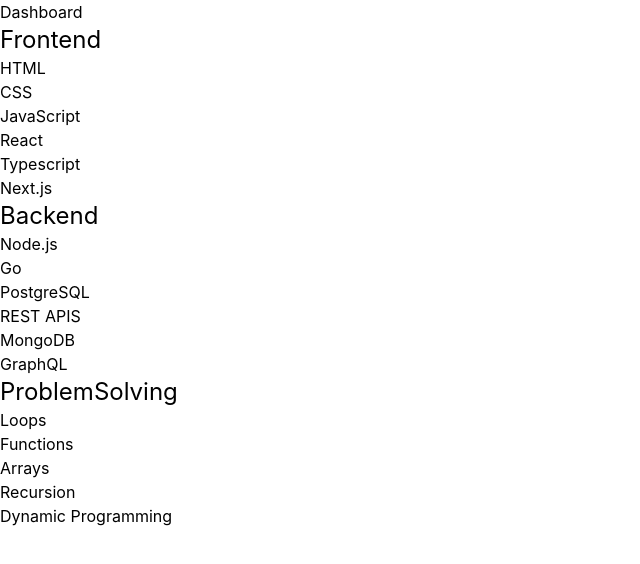
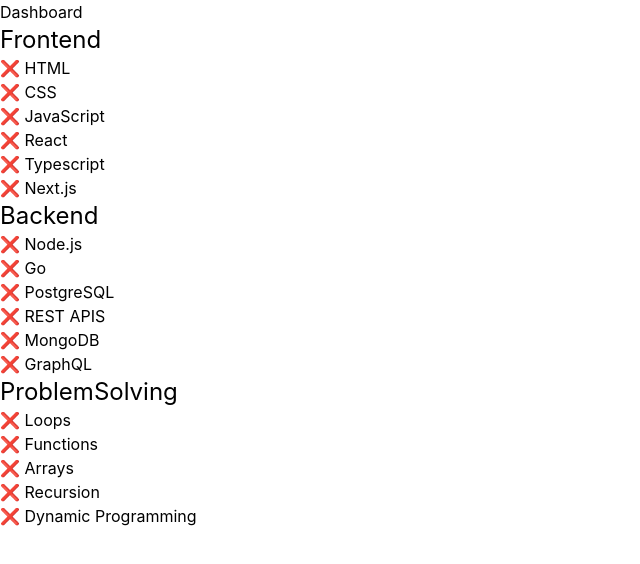
Before and after one commit to ayomideRussianCode/developer-journey-tracker, a React (Vite) app: page / in a window 1280 px wide. Shown: the top 564 px of the page, without its empty margins (0-640 px from the left). Built offline with nearby package versions, Linux system fonts and the light colour scheme.

Commit message:
completion status rendering

```diff
--- a/src/components/SkillCard.jsx
+++ b/src/components/SkillCard.jsx
@@ -4,13 +4,19 @@
     console.log(props)
   return (
     <div>
-        <h1 className="text-2xl">{props.category}</h1>
-        <ul>{props.skill.map((skill, i)=>(
-            <li key={i} >{skill.name}</li>
-        ))}</ul>
+      <h1 className="text-2xl">{props.category}</h1>
+      <ul>
+        {props.skill.map((skill, i) => (
+          <li key={i}>
+            {skill.completed ? "✅" : "❌"} {skill.name}
+          </li>
+        ))}
+      </ul>
     </div>
-  )
+  );
 }
+
+
 
 export default SkillCard
 
```
